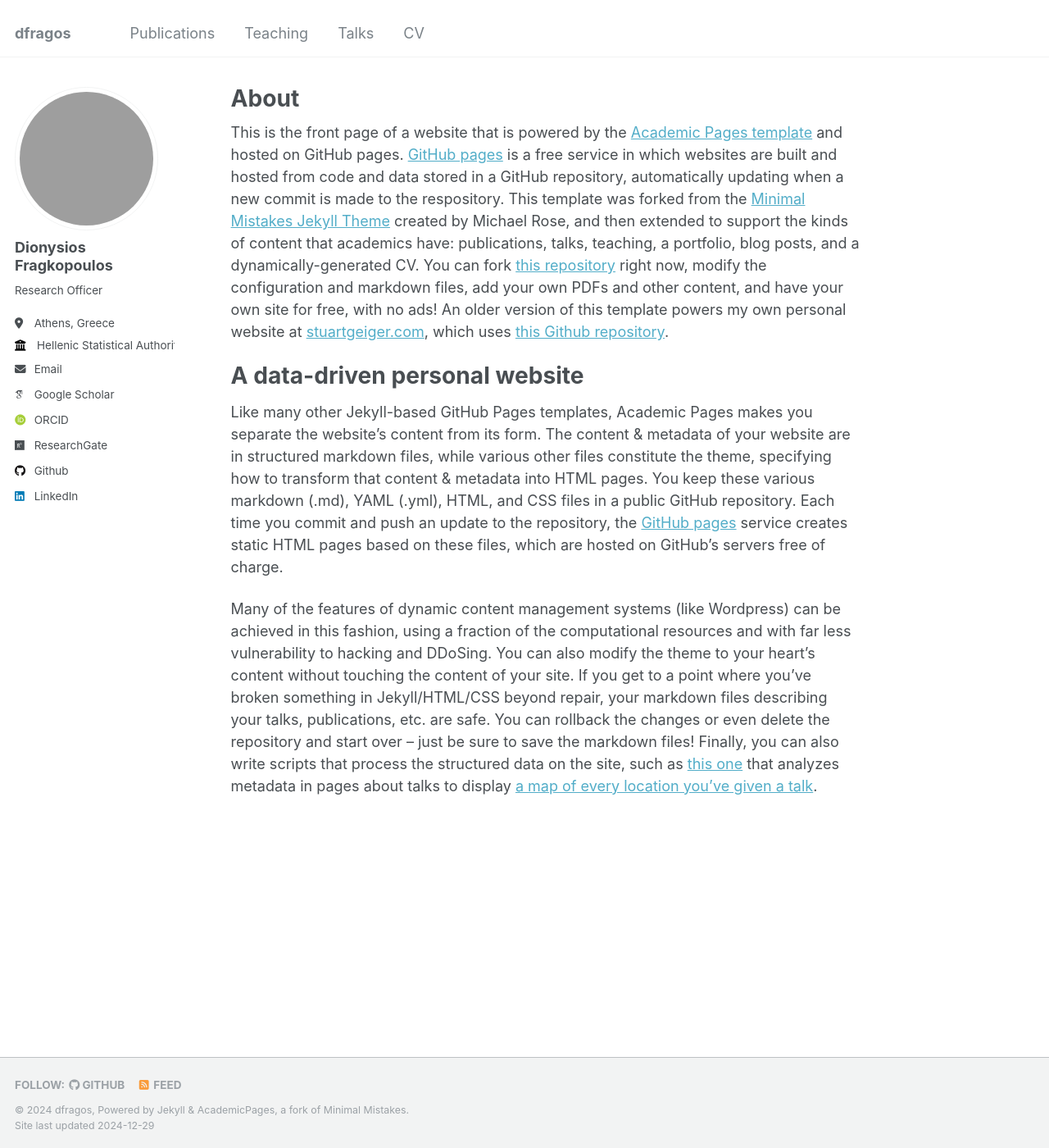
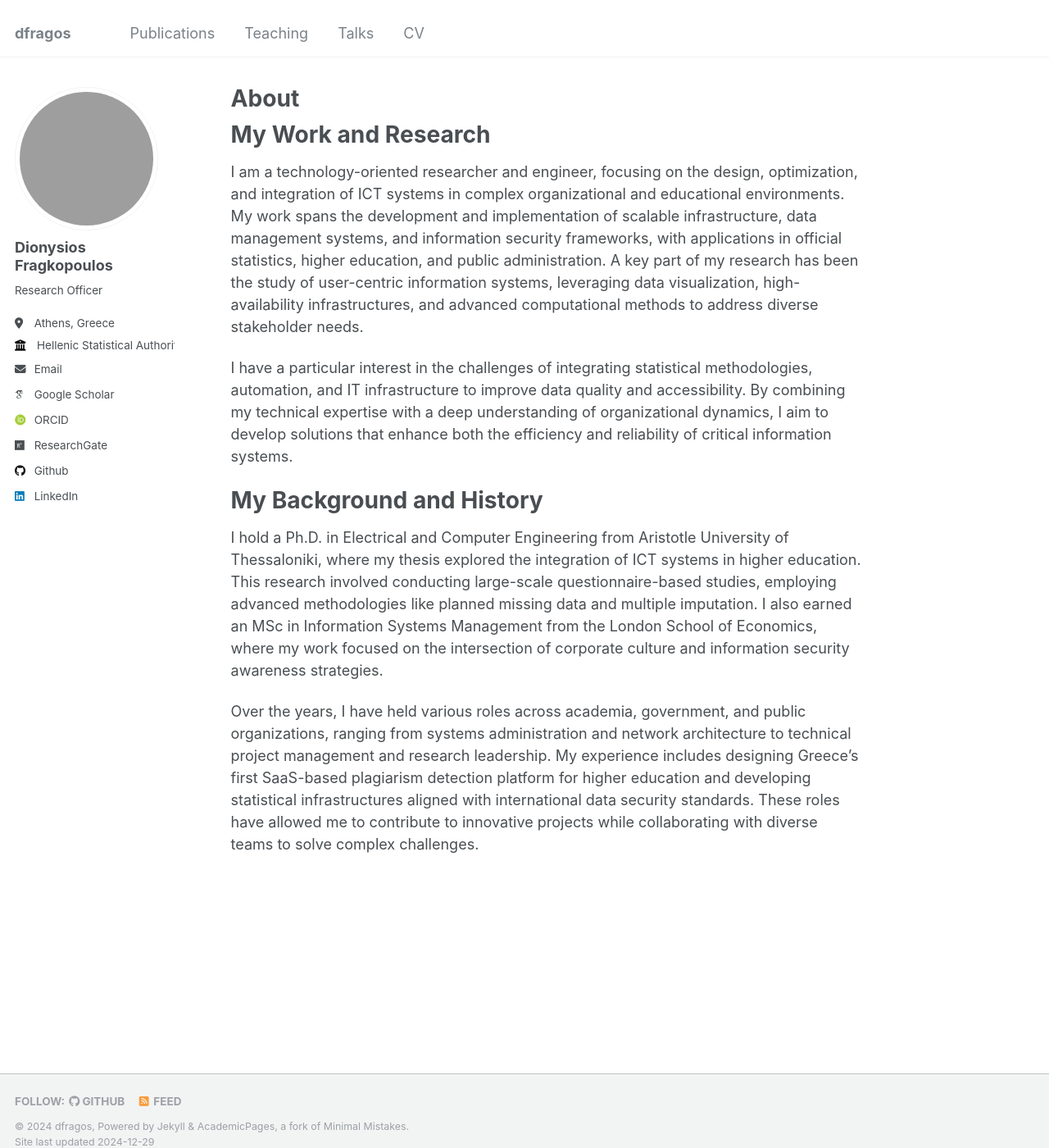
Before and after one commit to dfragos/dfragos.github.io, a Jekyll site: the page built from _pages/about.md, in a window 1280 px wide and 1400 px high. Shown: the whole window at 82% size. Built offline with Jekyll 4.4.1, drawn with Linux system fonts in a browser that asks for light colours; some web fonts are replaced; grey boxes are pictures that could not be loaded.

Commit message:
fix the about page

```diff
--- a/_pages/about.md
+++ b/_pages/about.md
@@ -7,10 +7,14 @@ redirect_from:
   - /about.html
 ---
 
-This is the front page of a website that is powered by the [Academic Pages template](https://github.com/academicpages/academicpages.github.io) and hosted on GitHub pages. [GitHub pages](https://pages.github.com) is a free service in which websites are built and hosted from code and data stored in a GitHub repository, automatically updating when a new commit is made to the respository. This template was forked from the [Minimal Mistakes Jekyll Theme](https://mmistakes.github.io/minimal-mistakes/) created by Michael Rose, and then extended to support the kinds of content that academics have: publications, talks, teaching, a portfolio, blog posts, and a dynamically-generated CV. You can fork [this repository](https://github.com/academicpages/academicpages.github.io) right now, modify the configuration and markdown files, add your own PDFs and other content, and have your own site for free, with no ads! An older version of this template powers my own personal website at [stuartgeiger.com](http://stuartgeiger.com), which uses [this Github repository](https://github.com/staeiou/staeiou.github.io).
+My Work and Research
+======
+I am a technology-oriented researcher and engineer, focusing on the design, optimization, and integration of ICT systems in complex organizational and educational environments. My work spans the development and implementation of scalable infrastructure, data management systems, and information security frameworks, with applications in official statistics, higher education, and public administration. A key part of my research has been the study of user-centric information systems, leveraging data visualization, high-availability infrastructures, and advanced computational methods to address diverse stakeholder needs.
 
-A data-driven personal website
+I have a particular interest in the challenges of integrating statistical methodologies, automation, and IT infrastructure to improve data quality and accessibility. By combining my technical expertise with a deep understanding of organizational dynamics, I aim to develop solutions that enhance both the efficiency and reliability of critical information systems.
+
+My Background and History
 ======
-Like many other Jekyll-based GitHub Pages templates, Academic Pages makes you separate the website's content from its form. The content & metadata of your website are in structured markdown files, while various other files constitute the theme, specifying how to transform that content & metadata into HTML pages. You keep these various markdown (.md), YAML (.yml), HTML, and CSS files in a public GitHub repository. Each time you commit and push an update to the repository, the [GitHub pages](https://pages.github.com/) service creates static HTML pages based on these files, which are hosted on GitHub's servers free of charge.
+I hold a Ph.D. in Electrical and Computer Engineering from Aristotle University of Thessaloniki, where my thesis explored the integration of ICT systems in higher education. This research involved conducting large-scale questionnaire-based studies, employing advanced methodologies like planned missing data and multiple imputation. I also earned an MSc in Information Systems Management from the London School of Economics, where my work focused on the intersection of corporate culture and information security awareness strategies.
 
-Many of the features of dynamic content management systems (like Wordpress) can be achieved in this fashion, using a fraction of the computational resources and with far less vulnerability to hacking and DDoSing. You can also modify the theme to your heart's content without touching the content of your site. If you get to a point where you've broken something in Jekyll/HTML/CSS beyond repair, your markdown files describing your talks, publications, etc. are safe. You can rollback the changes or even delete the repository and start over -- just be sure to save the markdown files! Finally, you can also write scripts that process the structured data on the site, such as [this one](https://github.com/academicpages/academicpages.github.io/blob/master/talkmap.ipynb) that analyzes metadata in pages about talks to display [a map of every location you've given a talk](https://academicpages.github.io/talkmap.html).
+Over the years, I have held various roles across academia, government, and public organizations, ranging from systems administration and network architecture to technical project management and research leadership. My experience includes designing Greece’s first SaaS-based plagiarism detection platform for higher education and developing statistical infrastructures aligned with international data security standards. These roles have allowed me to contribute to innovative projects while collaborating with diverse teams to solve complex challenges.
```
